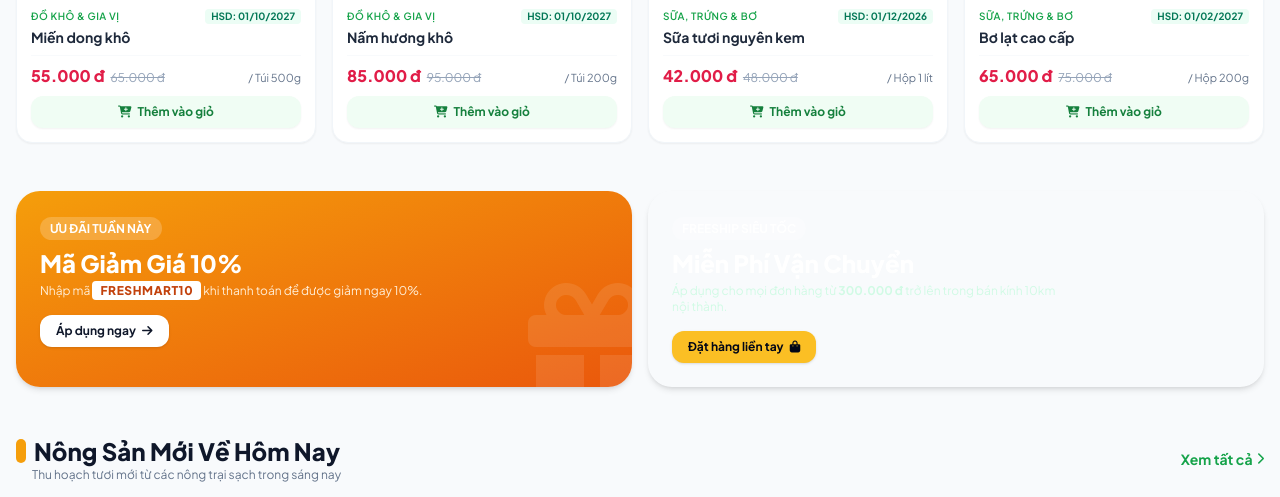
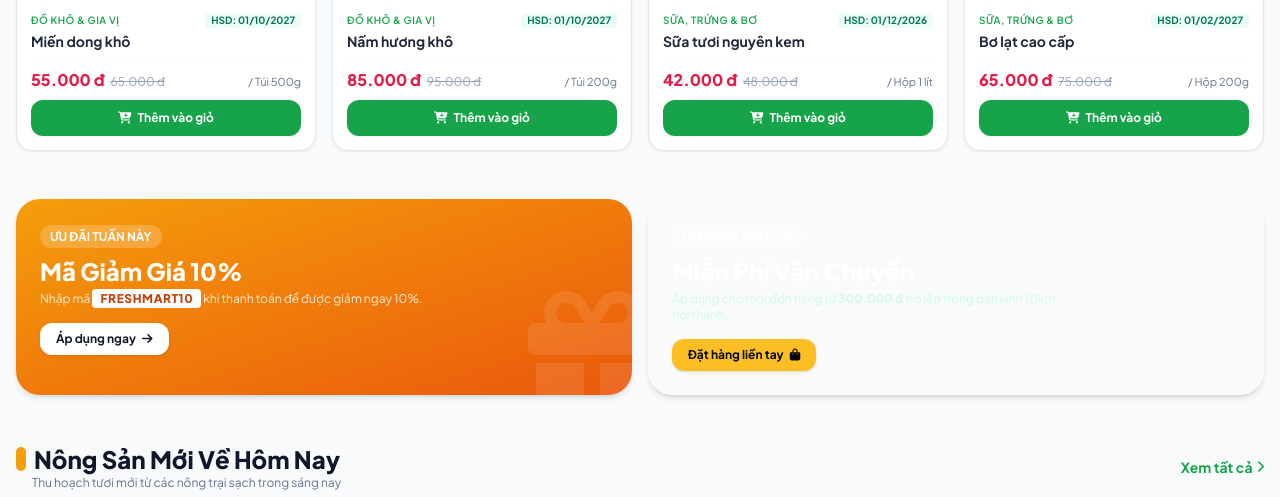
Before and after one commit to ChiKhoiCoder/Fresh_Mart, a Flask app: page / in a window 1280 px wide. Shown: the part 1865-2362 px from the top of the page. Run offline with Flask 3, Linux system fonts and the light colour scheme; data comes from the database, SQL or seed files in the repository; some libraries are stand-ins or nearby versions.

Commit message:
Major CSS overhaul: high contrast, pure white cards, rich emerald nav

```diff
--- a/static/css/style.css
+++ b/static/css/style.css
@@ -1,9 +1,10 @@
 /* ==========================================================================
-   FRESHMART — BỘ CSS HOÀN CHỈNH & CHỐNG LỖI HIỂN THỊ TRÊN AZURE CLOUD
+   FRESHMART — BỘ CSS CAO CẤP CHỐNG VỠ MÀU & CHUẨN TƯƠNG PHẢN CHO AZURE CLOUD
    ========================================================================== */
 
-/* 1. Reset nền & Font chữ toàn trang */
+/* 1. Thiết lập Light Theme tuyệt đối & Bảng màu thương hiệu */
 :root {
+    color-scheme: light !important;
     --fresh-50:  #f0fdf4;
     --fresh-100: #dcfce7;
     --fresh-200: #bbf7d0;
@@ -19,78 +20,102 @@
     --primary-dark: #15803d;
     --primary-light: #dcfce7;
     --secondary: #f59e0b;
-    --slate-text: #0f172a;
-    --slate-body: #334155;
-    --bg-light: #f8fafc;
 }
 
 html {
+    color-scheme: light !important;
     scroll-behavior: smooth;
     -webkit-font-smoothing: antialiased;
     -moz-osx-font-smoothing: grayscale;
+    background-color: #f1f5f9 !important;
 }
 
-/* Nền trang sáng sủa, sạch sẽ, không bị màu xám xi măng buồn tẻ */
+/* Nền trang sáng sạch, tạo độ tương phản mạnh với các thẻ Card trắng */
 body {
     font-family: 'Plus Jakarta Sans', system-ui, -apple-system, BlinkMacSystemFont, "Segoe UI", Roboto, sans-serif !important;
-    color: #1e293b !important;
+    color: #0f172a !important;
     background-color: #f8fafc !important;
     min-height: 100vh;
     margin: 0;
     padding: 0;
 }
 
-/* 2. Định nghĩa trực tiếp hệ màu FreshMart (Đảm bảo 100% không phụ thuộc JIT) */
-.bg-fresh-50  { background-color: var(--fresh-50)  !important; }
-.bg-fresh-100 { background-color: var(--fresh-100) !important; }
-.bg-fresh-200 { background-color: var(--fresh-200) !important; }
-.bg-fresh-500 { background-color: var(--fresh-500) !important; }
-.bg-fresh-600 { background-color: var(--fresh-600) !important; }
-.bg-fresh-700 { background-color: var(--fresh-700) !important; }
-.bg-fresh-800 { background-color: var(--fresh-800) !important; }
-.bg-fresh-900 { background-color: var(--fresh-900) !important; }
+/* 2. Main Header: Trắng tinh khiết 100% không bị ngả màu xanh */
+header {
+    background-color: #ffffff !important;
+    border-bottom: 1px solid #e2e8f0 !important;
+    box-shadow: 0 1px 3px 0 rgba(0, 0, 0, 0.05) !important;
+}
 
-.text-fresh-100 { color: var(--fresh-100) !important; }
-.text-fresh-200 { color: var(--fresh-200) !important; }
-.text-fresh-400 { color: var(--fresh-400) !important; }
-.text-fresh-500 { color: var(--fresh-500) !important; }
-.text-fresh-600 { color: var(--fresh-600) !important; }
-.text-fresh-700 { color: var(--fresh-700) !important; }
-.text-fresh-800 { color: var(--fresh-800) !important; }
-.text-fresh-900 { color: var(--fresh-900) !important; }
+/* 3. Navigation Bar Danh mục: Xanh lá đậm chuẩn siêu thị cao cấp */
+nav.bg-fresh-700 {
+    background-color: #15803d !important;
+    color: #ffffff !important;
+}
 
-.border-fresh-100 { border-color: var(--fresh-100) !important; }
-.border-fresh-200 { border-color: var(--fresh-200) !important; }
-.border-fresh-600 { border-color: var(--fresh-600) !important; }
-.border-fresh-700 { border-color: var(--fresh-700) !important; }
-.border-fresh-800 { border-color: var(--fresh-800) !important; }
+/* 4. Định nghĩa trực tiếp hệ màu FreshMart (100% không phụ thuộc Tailwind JIT) */
+.bg-fresh-50  { background-color: #f0fdf4 !important; }
+.bg-fresh-100 { background-color: #dcfce7 !important; }
+.bg-fresh-200 { background-color: #bbf7d0 !important; }
+.bg-fresh-500 { background-color: #22c55e !important; }
+.bg-fresh-600 { background-color: #16a34a !important; }
+.bg-fresh-700 { background-color: #15803d !important; }
+.bg-fresh-800 { background-color: #166534 !important; }
+.bg-fresh-900 { background-color: #14532d !important; }
 
-.hover\:bg-fresh-50:hover  { background-color: var(--fresh-50)  !important; }
-.hover\:bg-fresh-100:hover { background-color: var(--fresh-100) !important; }
-.hover\:bg-fresh-600:hover { background-color: var(--fresh-600) !important; }
-.hover\:bg-fresh-700:hover { background-color: var(--fresh-700) !important; }
-.hover\:text-fresh-600:hover { color: var(--fresh-600) !important; }
-.hover\:text-fresh-700:hover { color: var(--fresh-700) !important; }
+.text-fresh-100 { color: #dcfce7 !important; }
+.text-fresh-200 { color: #bbf7d0 !important; }
+.text-fresh-300 { color: #86efac !important; }
+.text-fresh-400 { color: #4ade80 !important; }
+.text-fresh-500 { color: #22c55e !important; }
+.text-fresh-600 { color: #16a34a !important; }
+.text-fresh-700 { color: #15803d !important; }
+.text-fresh-800 { color: #166534 !important; }
+.text-fresh-900 { color: #14532d !important; }
 
-/* 3. Hero Banner: Gradient xanh ngọc bích đậm sang trọng, tương phản cao */
+.border-fresh-100 { border-color: #dcfce7 !important; }
+.border-fresh-200 { border-color: #bbf7d0 !important; }
+.border-fresh-600 { border-color: #16a34a !important; }
+.border-fresh-700 { border-color: #15803d !important; }
+.border-fresh-800 { border-color: #166534 !important; }
+
+.hover\:bg-fresh-50:hover  { background-color: #f0fdf4 !important; }
+.hover\:bg-fresh-100:hover { background-color: #dcfce7 !important; }
+.hover\:bg-fresh-600:hover { background-color: #16a34a !important; }
+.hover\:bg-fresh-700:hover { background-color: #15803d !important; }
+.hover\:bg-fresh-800:hover { background-color: #166534 !important; }
+.hover\:text-fresh-600:hover { color: #16a34a !important; }
+.hover\:text-fresh-700:hover { color: #15803d !important; }
+
+/* 5. Khối Card Sản Phẩm, Sidebar, Toolbar, Form: Luôn có nền TRẮNG TINH & viền rõ ràng */
+.bg-white,
+aside form,
+.card-hover {
+    background-color: #ffffff !important;
+}
+
+/* 6. Hero Banner: Gradient xanh ngọc bích đậm sang trọng, tương phản cao */
 .hero-banner {
     background: linear-gradient(135deg, #064e3b 0%, #047857 50%, #10b981 100%) !important;
     position: relative;
     color: #ffffff !important;
 }
 
-/* 4. Thẻ Card & Hiệu ứng hover nổi bật */
+/* 7. Hiệu ứng nổi bật cho Card sản phẩm */
 .card-hover {
     transition: all 0.25s cubic-bezier(0.4, 0, 0.2, 1) !important;
-    background-color: #ffffff;
+    background-color: #ffffff !important;
+    border: 1px solid #e2e8f0 !important;
+    box-shadow: 0 1px 3px 0 rgba(0, 0, 0, 0.05), 0 1px 2px -1px rgba(0, 0, 0, 0.05) !important;
 }
 
 .card-hover:hover {
     transform: translateY(-4px) !important;
-    box-shadow: 0 16px 32px -12px rgba(22, 163, 74, 0.2) !important;
+    box-shadow: 0 20px 25px -5px rgba(22, 163, 74, 0.15), 0 8px 10px -6px rgba(22, 163, 74, 0.1) !important;
+    border-color: #86efac !important;
 }
 
-/* 5. Badge giảm giá góc sản phẩm */
+/* 8. Badge giảm giá góc sản phẩm */
 .discount-badge {
     position: absolute;
     top: 10px;
@@ -105,12 +130,7 @@ body {
     z-index: 10;
 }
 
-/* 6. Header cố định không bị mờ đục */
-header {
-    background-color: #ffffff !important;
-}
-
-/* 7. Thanh cuộn đẹp mắt */
+/* 9. Thanh cuộn đẹp mắt */
 ::-webkit-scrollbar {
     width: 8px;
     height: 8px;
@@ -126,9 +146,9 @@ header {
     background: #94a3b8;
 }
 
-/* 8. Fix input focus */
+/* 10. Form Controls: Viền sắc nét, focus xanh lá tươi */
 input:focus, textarea:focus, select:focus {
     border-color: #16a34a !important;
     outline: none !important;
-    box-shadow: 0 0 0 3px rgba(34, 197, 94, 0.2) !important;
+    box-shadow: 0 0 0 3px rgba(34, 197, 94, 0.25) !important;
 }
--- a/templates/base.html
+++ b/templates/base.html
@@ -4,6 +4,8 @@
 <head>
     <meta charset="UTF-8">
     <meta name="viewport" content="width=device-width, initial-scale=1.0">
+    <meta name="color-scheme" content="light">
+    <meta name="theme-color" content="#15803d">
     <title>{% block title %}{{ store_name }}{% endblock %}</title>
     <!-- Google Fonts preconnect (tốc độ tối ưu) -->
     <link rel="preconnect" href="https://fonts.googleapis.com">
@@ -169,18 +171,18 @@
         </div>
 
         <!-- 3. NAVIGATION BAR (CATEGORIES) -->
-        <nav class="bg-fresh-50 border-t border-fresh-100 overflow-x-auto scrollbar-none">
+        <nav class="bg-fresh-700 text-white shadow-md overflow-x-auto scrollbar-none">
             <div class="max-w-7xl mx-auto px-4 flex items-center space-x-1 py-1.5 whitespace-nowrap text-sm">
                 <a href="{{ url_for('products') }}"
-                    class="font-bold text-fresh-800 hover:bg-fresh-200/50 px-3 py-1.5 rounded-lg flex items-center gap-1.5">
-                    <i class="fa-solid fa-border-all text-fresh-600"></i>
+                    class="font-bold text-white hover:bg-fresh-800 px-3 py-1.5 rounded-lg flex items-center gap-1.5 transition-colors">
+                    <i class="fa-solid fa-border-all text-amber-300"></i>
                     <span>Tất Cả Sản Phẩm</span>
                 </a>
-                <span class="text-slate-300">|</span>
+                <span class="text-fresh-600">|</span>
                 {% for cat in all_categories %}
                 <a href="{{ url_for('products', category=cat.id) }}"
-                    class="text-slate-700 hover:text-fresh-700 hover:bg-white px-3 py-1.5 rounded-lg transition-colors flex items-center gap-1.5 font-medium text-xs sm:text-sm">
-                    <i class="{{ cat.icon }} text-fresh-600"></i>
+                    class="text-emerald-50 hover:text-white hover:bg-fresh-800 px-3 py-1.5 rounded-lg transition-colors flex items-center gap-1.5 font-medium text-xs sm:text-sm">
+                    <i class="{{ cat.icon }} text-fresh-300"></i>
                     <span>{{ cat.name }}</span>
                 </a>
                 {% endfor %}
--- a/templates/index.html
+++ b/templates/index.html
@@ -148,7 +148,7 @@
 
                     <form action="{{ url_for('cart_add', product_id=p.id) }}" method="POST" class="ajax-add-to-cart">
                         <input type="hidden" name="quantity" value="1">
-                        <button type="submit" class="w-full bg-fresh-50 hover:bg-fresh-600 text-fresh-700 hover:text-white font-bold py-2 px-3 rounded-xl text-xs transition-colors flex items-center justify-center gap-1.5 shadow-sm">
+                        <button type="submit" class="w-full bg-fresh-600 hover:bg-fresh-700 text-white font-bold py-2.5 px-3 rounded-xl text-xs transition-all flex items-center justify-center gap-1.5 shadow-sm hover:shadow-md">
                             <i class="fa-solid fa-cart-plus"></i>
                             <span>Thêm vào giỏ</span>
                         </button>
@@ -234,7 +234,7 @@
 
                     <form action="{{ url_for('cart_add', product_id=p.id) }}" method="POST" class="ajax-add-to-cart">
                         <input type="hidden" name="quantity" value="1">
-                        <button type="submit" class="w-full bg-fresh-50 hover:bg-fresh-600 text-fresh-700 hover:text-white font-bold py-2 px-3 rounded-xl text-xs transition-colors flex items-center justify-center gap-1.5 shadow-sm">
+                        <button type="submit" class="w-full bg-fresh-600 hover:bg-fresh-700 text-white font-bold py-2.5 px-3 rounded-xl text-xs transition-all flex items-center justify-center gap-1.5 shadow-sm hover:shadow-md">
                             <i class="fa-solid fa-cart-plus"></i>
                             <span>Thêm vào giỏ</span>
                         </button>
--- a/templates/products.html
+++ b/templates/products.html
@@ -146,7 +146,7 @@
 
                             <form action="{{ url_for('cart_add', product_id=p.id) }}" method="POST" class="ajax-add-to-cart">
                                 <input type="hidden" name="quantity" value="1">
-                                <button type="submit" class="w-full bg-fresh-50 hover:bg-fresh-600 text-fresh-700 hover:text-white font-bold py-2 px-3 rounded-xl text-xs transition-colors flex items-center justify-center gap-1.5 shadow-sm">
+                                <button type="submit" class="w-full bg-fresh-600 hover:bg-fresh-700 text-white font-bold py-2.5 px-3 rounded-xl text-xs transition-all flex items-center justify-center gap-1.5 shadow-sm hover:shadow-md">
                                     <i class="fa-solid fa-cart-plus"></i>
                                     <span>Thêm vào giỏ</span>
                                 </button>
```
